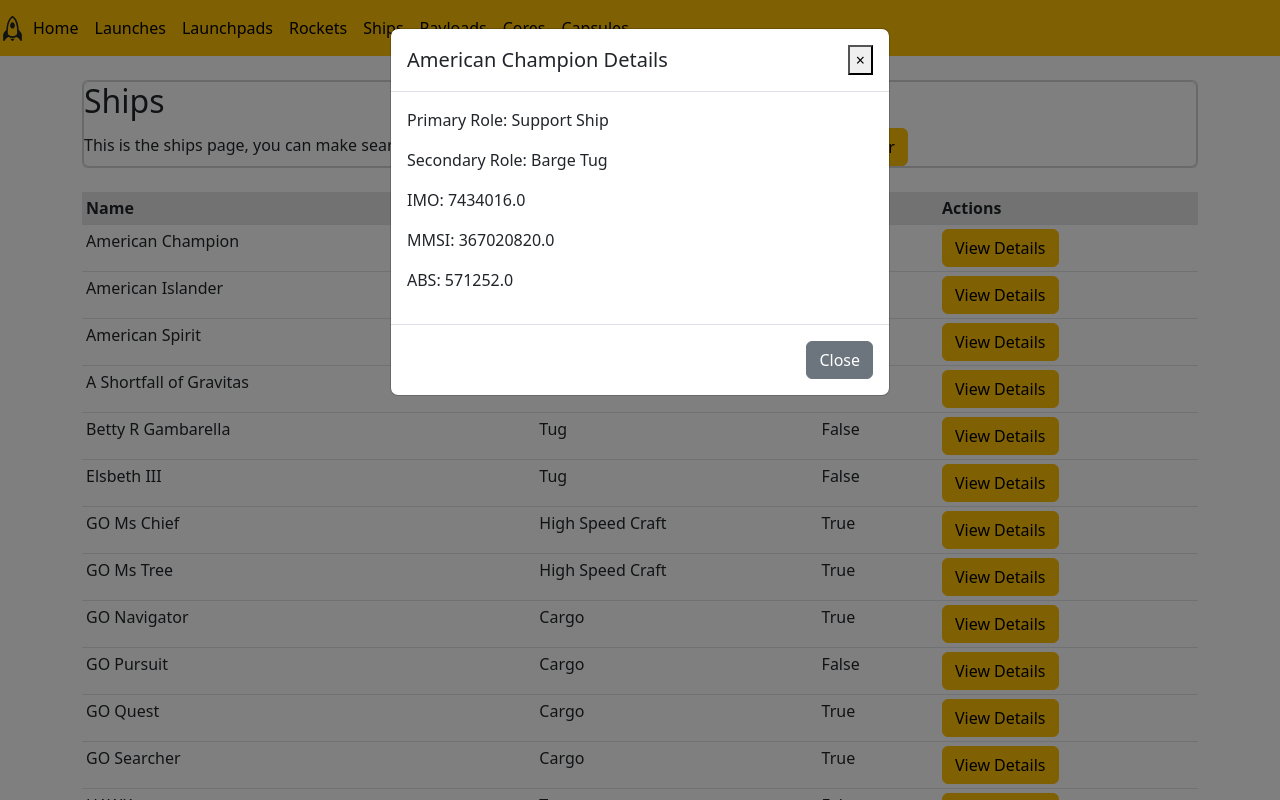
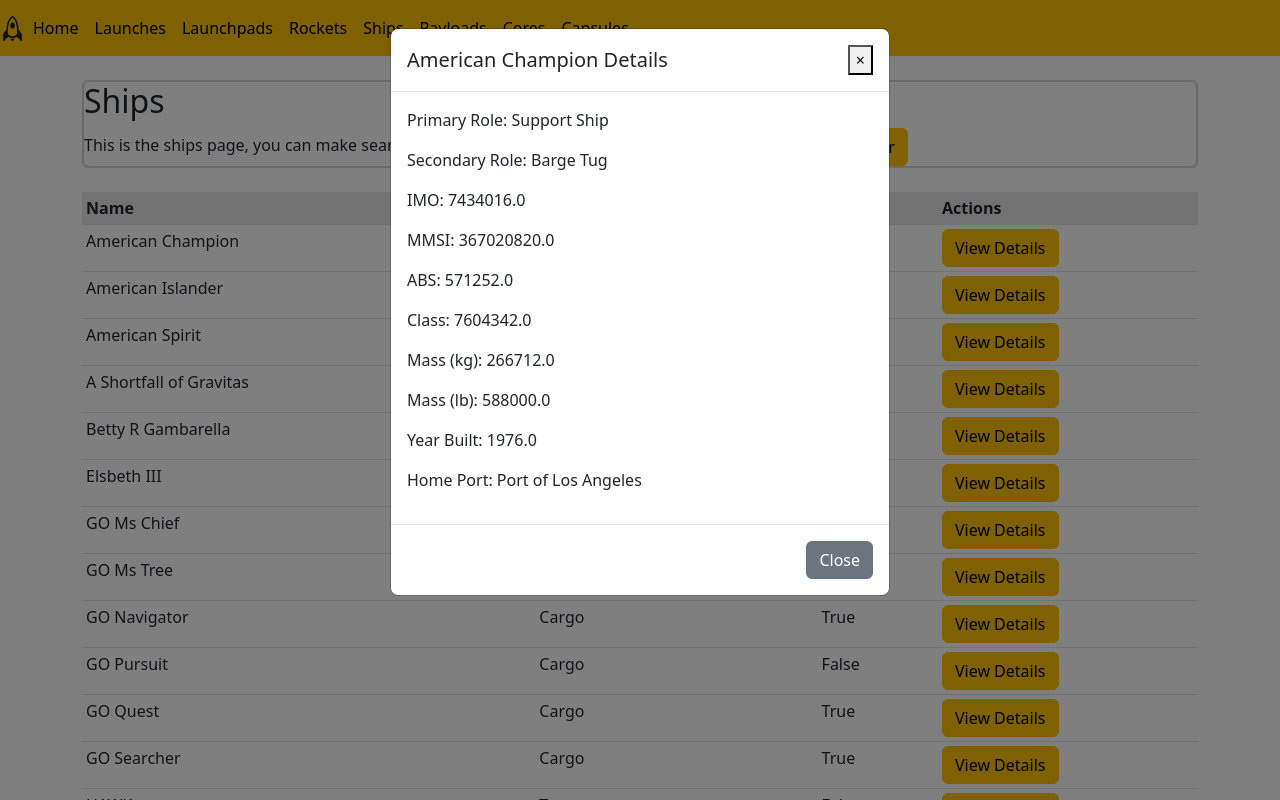
Before and after one commit to itudb2232/itudb2232, a Flask app: page /ships in a window 1280 px wide, after a click on "View Details". Run offline with Flask 2, Linux system fonts and the light colour scheme; data comes from the database, SQL or seed files in the repository; both versions use the stored data as it was after the commit; some libraries are stand-ins or nearby versions.

Commit message:
added ship_details_2 to details modals

```diff
--- a/website/templates/ships.html
+++ b/website/templates/ships.html
@@ -93,6 +93,13 @@
         <p>MMSI: {{ ship_details.mmsi }}</p>
         <p>ABS: {{ ship_details.abs }}</p>
         {% endfor %}
+        {% for ship_details in ship_details_2 if ship_details.ship_id == ship.ship_id %}
+        <p>Class: {{ ship_details.class }}</p>
+        <p>Mass (kg): {{ ship_details.mass_kg }}</p>
+        <p>Mass (lb): {{ ship_details.mass_lb }}</p>
+        <p>Year Built: {{ ship_details.year_built }}</p>
+        <p>Home Port: {{ ship_details.home_port }}</p>
+        {% endfor %}
       </div>
       <div class="modal-footer">
         <button type="button" class="btn btn-secondary" data-dismiss="modal">Close</button>
--- a/website/views.py
+++ b/website/views.py
@@ -85,13 +85,17 @@ def ships():
         ships = cur.fetchall()
         cur.execute("SELECT * FROM ship_details_1 ORDER BY ship_id ASC")
         ship_details_1 = cur.fetchall()
+        cur.execute("SELECT * FROM ship_details_2 ORDER BY ship_id ASC")
+        ship_details_2 = cur.fetchall()
 
     else:
         ships = cur.execute("SELECT * FROM ships ORDER BY ship_id ASC").fetchall()
         cur.execute("SELECT * FROM ship_details_1 ORDER BY ship_id ASC")
         ship_details_1 = cur.fetchall()
+        cur.execute("SELECT * FROM ship_details_2 ORDER BY ship_id ASC")
+        ship_details_2 = cur.fetchall()
 
-    return render_template("ships.html",ships=ships, ship_details_1=ship_details_1)
+    return render_template("ships.html",ships=ships, ship_details_1=ship_details_1, ship_details_2=ship_details_2)
 
 
 
```
Also changed, not shown: spacexhibit-data.db.
